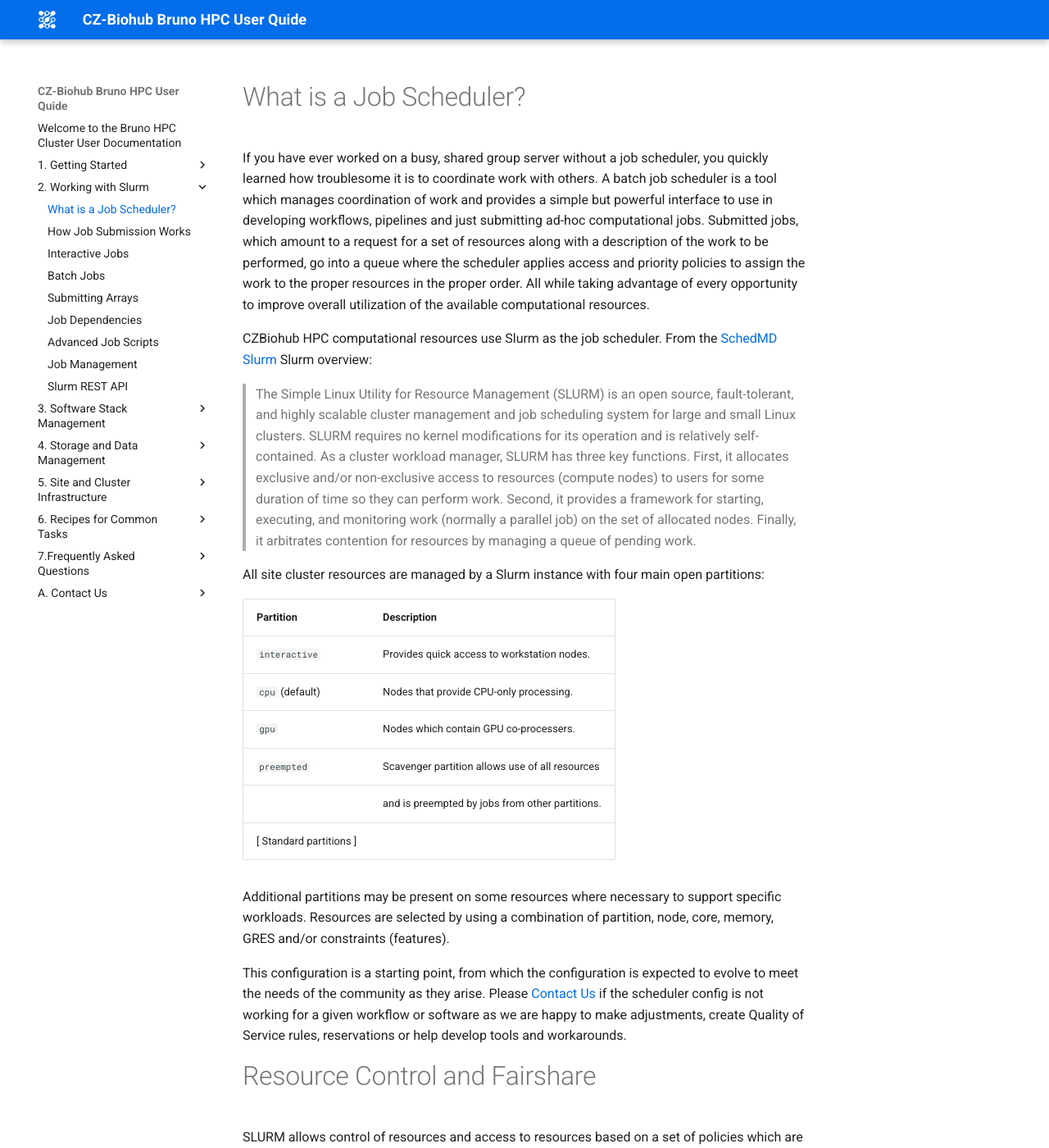
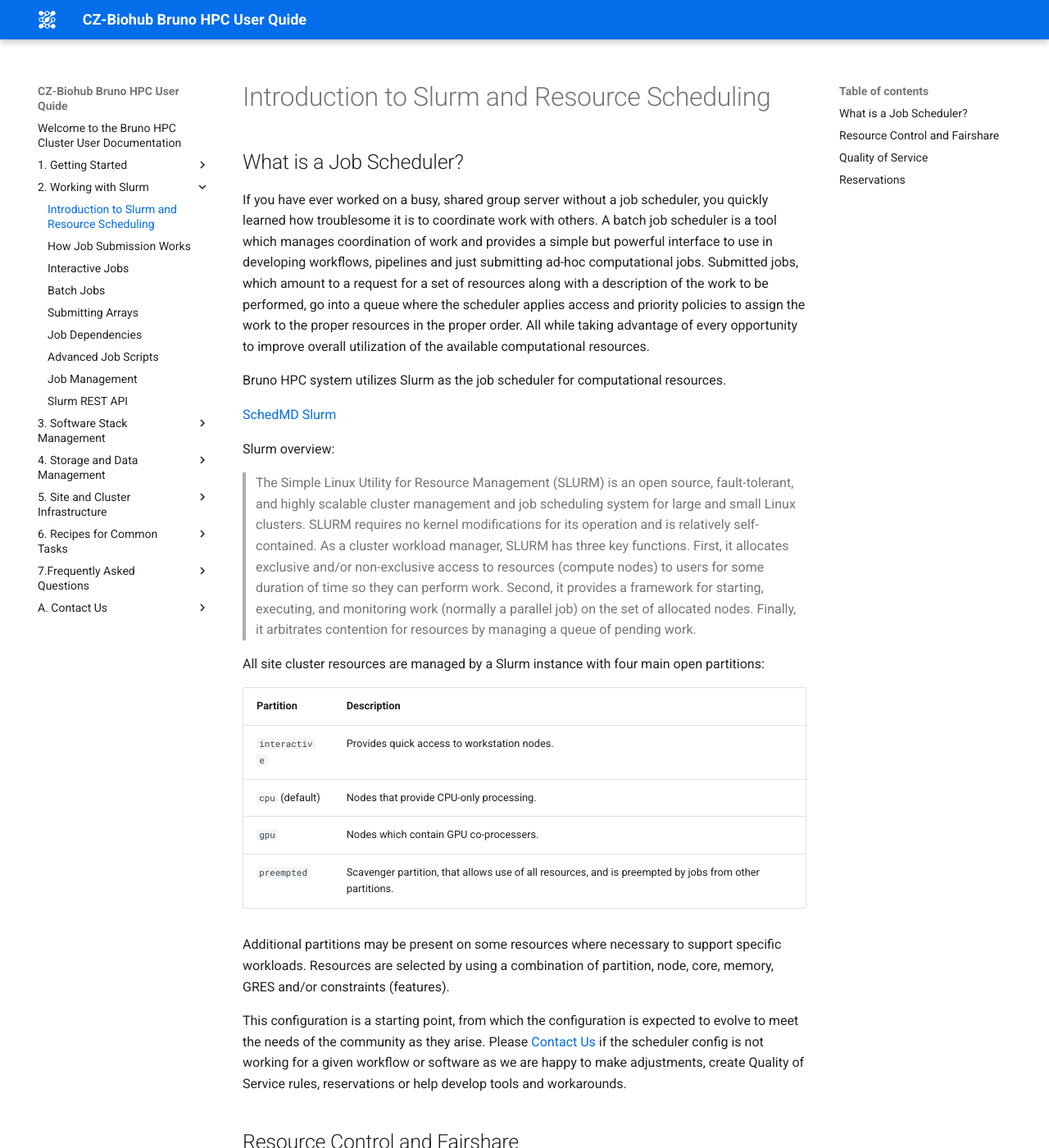
Before and after one commit to biohub-hpc/bruno-hpc-documentation, an MkDocs documentation site: the page built from docs/2._Working_with_Slurm/a._Introduction_to_Slurm_and_Resource_Scheduling.md, in a window 1280 px wide and 1400 px high. Shown: the whole window at 82% size. Built offline with MkDocs 1.6.1 and Material for MkDocs 9.7.7, drawn with Linux system fonts in a browser that asks for light colours.

Commit message:
Update a._Introduction_to_Slurm_and_Resource_Scheduling.md

```diff
--- a/docs/2._Working_with_Slurm/a._Introduction_to_Slurm_and_Resource_Scheduling.md
+++ b/docs/2._Working_with_Slurm/a._Introduction_to_Slurm_and_Resource_Scheduling.md
@@ -1,19 +1,14 @@
-# What is a Job Scheduler?
+# Introduction to Slurm and Resource Scheduling
 
-If you have ever worked on a busy, shared group server without a job scheduler,
-you quickly learned how troublesome it is to coordinate work with others. A
-batch job scheduler is a tool which manages coordination of work and provides a
-simple but powerful interface to use in developing workflows, pipelines and
-just submitting ad-hoc computational jobs. Submitted jobs, which amount to a
-request for a set of resources along with a description of the work to be
-performed, go into a queue where the scheduler applies access and priority
-policies to assign the work to the proper resources in the proper order. All
-while taking advantage of every opportunity to improve overall utilization of
-the available computational resources.
+## What is a Job Scheduler?
 
-CZBiohub HPC computational resources use Slurm as the job scheduler. From the
-[SchedMD Slurm](http://slurm.schedmd.com/overview.html) Slurm overview:
+If you have ever worked on a busy, shared group server without a job scheduler, you quickly learned how troublesome it is to coordinate work with others. A batch job scheduler is a tool which manages coordination of work and provides a simple but powerful interface to use in developing workflows, pipelines and just submitting ad-hoc computational jobs. Submitted jobs, which amount to a request for a set of resources along with a description of the work to be performed, go into a queue where the scheduler applies access and priority policies to assign the work to the proper resources in the proper order. All while taking advantage of every opportunity to improve overall utilization of the available computational resources.
 
+Bruno HPC system utilizes Slurm as the job scheduler for computational resources.
+
+[SchedMD Slurm](http://slurm.schedmd.com/overview.html)
+
+Slurm overview:
 > The Simple Linux Utility for Resource Management (SLURM) is an open source,
 > fault-tolerant, and highly scalable cluster management and job scheduling
 > system for large and small Linux clusters. SLURM requires no kernel
@@ -25,78 +20,42 @@ CZBiohub HPC computational resources use Slurm as the job scheduler. From the
 > job) on the set of allocated nodes. Finally, it arbitrates contention for
 > resources by managing a queue of pending work.
 
-All site cluster resources are managed by a Slurm instance with four main open
-partitions:
+All site cluster resources are managed by a Slurm instance with four main open partitions:
+
 
 | Partition | Description |
 | --------------- | ------------------------------------------------------- |
 | `interactive` | Provides quick access to workstation nodes. |
 | `cpu` (default) | Nodes that provide CPU-only processing. |
 | `gpu` | Nodes which contain GPU co-processers. |
-| `preempted` | Scavenger partition allows use of all resources |\
-|             | and is preempted by jobs from other partitions. |
-[ Standard partitions ]
+| `preempted` | Scavenger partition, that allows use of all resources, and is preempted by jobs from other partitions. |\
 
-Additional partitions may be present on some resources where necessary to
-support specific workloads. Resources are selected by using a combination of
-partition, node, core, memory, GRES and/or constraints (features).
 
-This configuration is a starting point, from which the configuration is
-expected to evolve to meet the needs of the community as they arise. Please
-[Contact Us](/Contact_Us) if the scheduler config is not working for a given
-workflow or software as we are happy to make adjustments, create Quality of
-Service rules, reservations or help develop tools and workarounds.
 
-# Resource Control and Fairshare
+Additional partitions may be present on some resources where necessary to support specific workloads. Resources are selected by using a combination of partition, node, core, memory, GRES and/or constraints (features).
 
-SLURM allows control of resources and access to resources based on a set of
-policies which are expected to evolve over time in response to the needs of the
-community and projects which use these resources. The primary way access is
-granted is through a mechanism known as fairshare. Fairshare attempts to adjust
-a user or group or projects job priority based on historical usage. When it
-works well it achieves two primary goals:
+This configuration is a starting point, from which the configuration is expected to evolve to meet the needs of the community as they arise. Please [Contact Us]( Contact_Us) if the scheduler config is not working for a given workflow or software as we are happy to make adjustments, create Quality of Service rules, reservations or help develop tools and workarounds.
+
+## Resource Control and Fairshare
+
+SLURM allows control of resources and access to resources based on a set of policies which are expected to evolve over time in response to the needs of the community and projects which use these resources. The primary way access is granted is through a mechanism known as fairshare. Fairshare attempts to adjust a user or group or projects job priority based on historical usage. When it works well it achieves two primary goals:
 
  1. In the event there are one or just a few users it allows them access to as
     many resources as are available.
- 1. When there are many users and thus contention for resources, it ensures
-    that users with few jobs or historically light usage have their jobs moved
-    higher in the queue to maintain a fair distribution of resources.
+ 2. When there are many users and thus contention for resources, it ensures that users with few jobs or historically light usage have their jobs moved higher in the queue to maintain a fair distribution of resources.
 
-Fairshare can be weighted, applied to groups and modified in many ways to
-ensure that individuals, groups and projects get the access they need. In
-addition, fairshare can be modified in the other direction, limiting
-individuals, groups and projects to a subset of the available resources.
-Ultimately the goal of a fairshare scheduler is two-fold:
+Fairshare can be weighted, applied to groups and modified in many ways to ensure that individuals, groups and projects get the access they need. In addition, fairshare can be modified in the other direction, limiting individuals, groups and projects to a subset of the available resources. Ultimately the goal of a fairshare scheduler is two-fold:
 
  1. Fairly distribute the available resources over time, maximizing overall
     utilization.
- 1. Ensure that all users are equally (un)happy.
+ 2. Ensure that all users are equally (un)happy.
 
-If you find yourself more (un)happy than other users, please [Contact
-Us](/Contact_Us) and let us know so we can work with you to bring your
-(un)happiness back in line with the average level.
+If you find yourself more (un)happy than other users, please [Contact Us](/Contact_Us) and let us know so we can work with you to bring your (un)happiness back in line with the average level.
 
-# Quality of Service
+## Quality of Service
 
-A QoS can be created to give a user, group or project priority access to some
-set of resources. A  common use case for QoS is to provide fast turnaround
-for workloads initiated from web services or for data processing pipelines
-that ingest and precess data from instruments. When used for "normal" user
-submitted workloads it often becomes a restriction/throttle over time and
-most people who start with a QoS wind up preferring fairshare instead.
-However, in cases where workloads need to be throttled, this is a handy tool.
-For instance, the `interactive` partition uses a QoS to limit users to a set
-number of jobs and CPUs in order to ensure there are always at least some
-resources available for others to get fast turnaround on interactive
-sessions.
+A QoS can be created to give a user, group or project priority access to some set of resources. A  common use case for QoS is to provide fast turnaround for workloads initiated from web services or for data processing pipelines that ingest and precess data from instruments. When used for "normal" user submitted workloads it often becomes a restriction/throttle over time and most people who start with a QoS wind up preferring fairshare instead. However, in cases where workloads need to be throttled, this is a handy tool. For instance, the `interactive` partition uses a QoS to limit users to a set number of jobs and CPUs in order to ensure there are always at least some resources available for others to get fast turnaround on interactive sessions.
 
-# Reservations
+## Reservations
 
-In cases where a project has a deadline or which requires quick turnaround and
-access to resources that are in shorter supply (nodes with large local scratch
-space, for example), a reservation can be created to set aside the resource for
-a limited time for the given project. In almost all cases this will reduce the
-overall utilization of the cluster for everyone, however, so it should be used
-sparingly and only when there is no other viable solution. Please [Contact
-Us](/Contact_Us) to get more information about what is possible or to
-request a reservation.
+In cases where a project has a deadline or which requires quick turnaround and access to resources that are in shorter supply (nodes with large local scratch space, for example), a reservation can be created to set aside the resource for a limited time for the given project. In almost all cases this will reduce the overall utilization of the cluster for everyone, however, so it should be used sparingly and only when there is no other viable solution. Please [Contact Us](/Contact_Us) to get more information about what is possible or to request a reservation.
```
